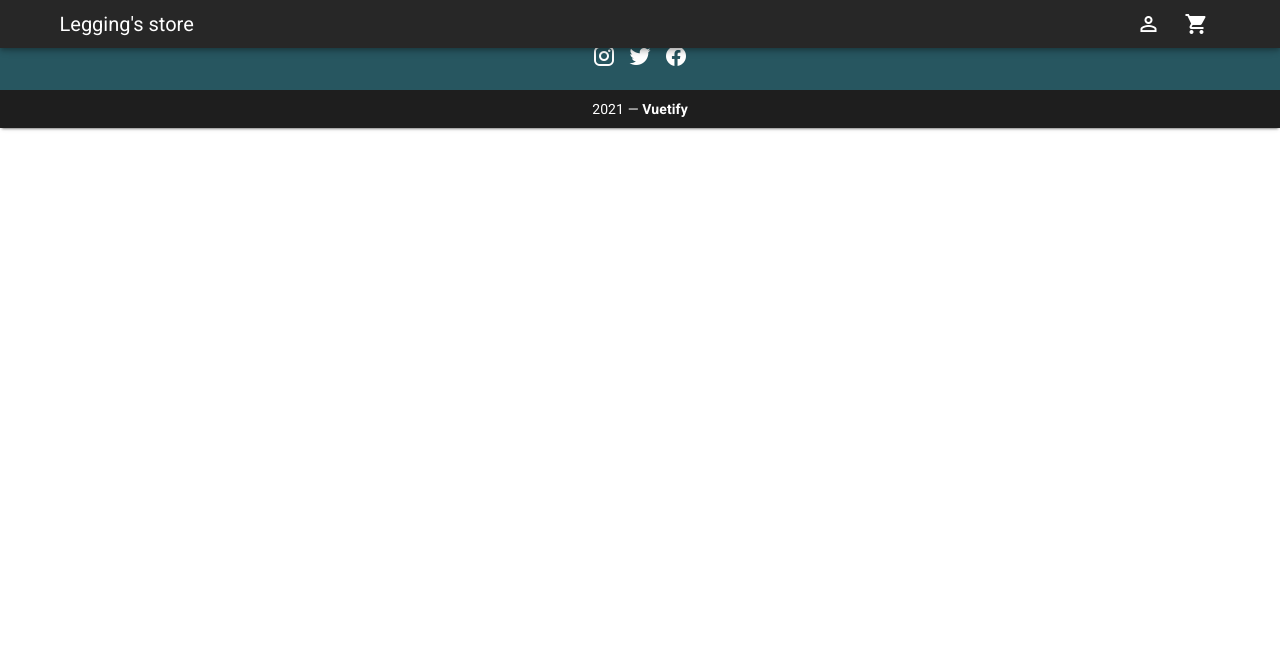
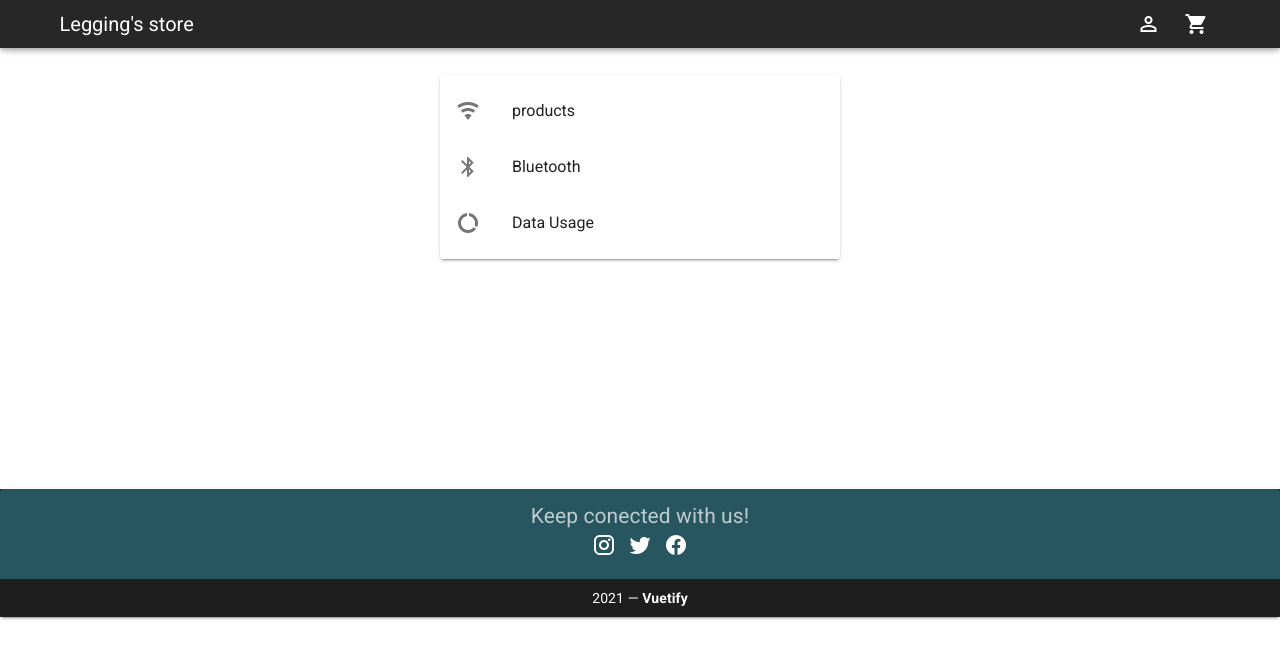
Before and after one commit to LighuenR/shop-project, a Vue app in the folder Frontend/: page /dashboard in a window 1280 px wide. Shown: the top 658 px of the page. Built offline with nearby package versions, Linux system fonts and the light colour scheme.

Commit message:
Dashboard fisrt conection

```diff
--- /dev/null
+++ b/Frontend/src/components/Dashboard/Dashboard.vue
@@ -0,0 +1,61 @@
+!<template>
+    <div class="container">
+  <v-card
+    class="mx-auto"
+    max-width="400"
+  >
+    <v-list flat >
+      <v-list-item-group
+
+        v-model="selectedItem"
+        color="indigo"
+      >
+        <v-list-item
+          v-for="(product, i) in products"
+          :key="i"
+          :value="product.text"
+        >
+          <v-list-item-icon>
+            <v-icon v-text="product.icon"></v-icon>
+          </v-list-item-icon>
+
+          <v-list-item-content>
+            <v-list-item-title v-text="product.text"></v-list-item-title>
+          </v-list-item-content>
+        </v-list-item>
+      </v-list-item-group>
+    </v-list>
+  </v-card>
+
+  <v-card v-if="selectedItem === 'products'"><h1>asdasdasdasd</h1></v-card>
+    </div>
+</template>
+
+<script>
+    export default {
+    data: () => ({
+      products: [
+        {
+          icon: 'mdi-wifi',
+          text: 'products',
+        },
+        {
+          icon: 'mdi-bluetooth',
+          text: 'Bluetooth',
+        },
+        {
+          icon: 'mdi-chart-donut',
+          text: 'Data Usage',
+        },
+      ],
+      selectedItem: null,
+    }),
+    }
+</script>
+
+<style lang="scss" scoped>
+.container {
+    padding:75px 0 230px 0;
+}
+
+</style>
--- a/Frontend/src/router/index.js
+++ b/Frontend/src/router/index.js
@@ -28,6 +28,11 @@ const routes = [
     path: '/login',
     name: 'Login',
     component: () => import(/* webpackChunkName: "register" */ '../views/Login.vue')
+  },
+  {
+    path: '/dashboard',
+    name: 'Dashboard',
+    component: () => import(/* webpackChunkName: "register" */ '../views/Dashboard.vue')
   }
 ]
 
--- /dev/null
+++ b/Frontend/src/views/Dashboard.vue
@@ -0,0 +1,18 @@
+!<template>
+    <div>
+        <Dashboard/>
+    </div>
+</template>
+
+<script>
+    import Dashboard from "../components/Dashboard/Dashboard.vue"
+    export default {
+        components: {
+     Dashboard
+    }
+    }
+</script>
+
+<style lang="scss" scoped>
+
+</style>
```
